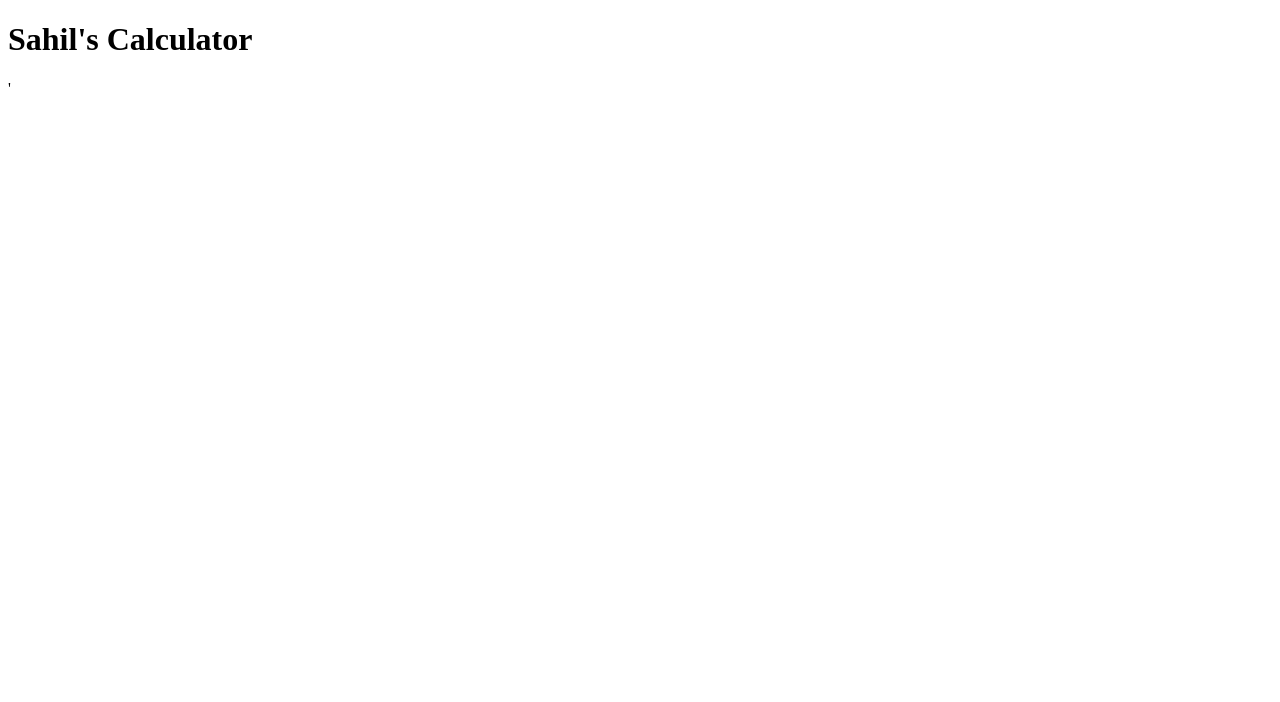
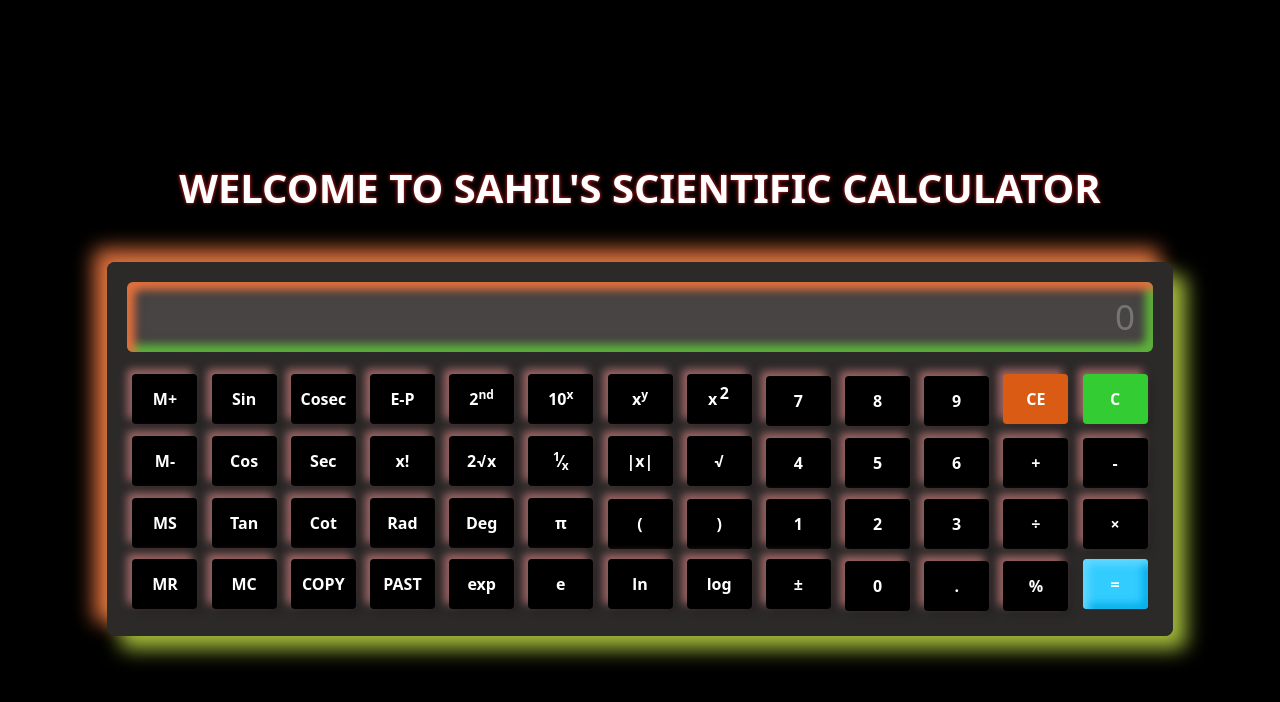
Before and after one commit to sahilsimform/Calculator_JS, a plain HTML site: page index.html in a window 1280 px wide. Drawn offline with nearby package versions, Linux system fonts and the light colour scheme.

Commit message:
HTML Adding HTML & CSS

```diff
--- /dev/null
+++ b/CSS/Rain.css
@@ -0,0 +1,47 @@
+* {
+  margin: 0px;
+  padding: 0px;
+  box-sizing: border-box;
+}
+
+body {
+  background: #000;
+  overflow: hidden;
+  height: 100vh;
+}
+
+i {
+  position: absolute;
+  height: 200px;
+  background: linear-gradient(transparent, #fff);
+  border-bottom-left-radius: 5px;
+  border-bottom-right-radius: 5px;
+  animation: animate 5s linear infinite;
+}
+i:nth-child(3n + 1) {
+  background: linear-gradient(transparent, #0ff);
+}
+i:nth-child(3n + 2) {
+  background: linear-gradient(transparent, #0f0);
+}
+i:nth-child(3n + 3) {
+  background: linear-gradient(transparent, #f00);
+}
+
+@keyframes animate {
+  0% {
+    transform: translateY(-200px);
+  }
+  100% {
+    transform: translateY(calc(100vh + 200px));
+  }
+}
+
+.vi {
+  /*  display: flex;
+  justify-content: center;
+  align-items: center;
+  min-height: 100vh;
+  background: #333; */
+  z-index: 2;
+}
--- /dev/null
+++ b/CSS/Style.css
@@ -0,0 +1,117 @@
+* {
+  margin: 0;
+  padding: 0;
+}
+body {
+  padding: 0;
+  margin: 0;
+  display: flex;
+  justify-content: center;
+  align-items: center;
+  min-height: 100vh;
+  user-select: none;
+  /* background: #ecf0f3; */
+}
+
+.container {
+  /* background: #d8ba35; */
+  /* background: #ecf0f3; */
+  background: transparent;
+  background: rgba(255, 255, 255, 0.05);
+  margin-left: 0em;
+  padding: 20px;
+  color: #fff;
+  border-radius: 8px;
+  backdrop-filter: blur(12px);
+  background-color: rgba(78, 73, 73, 0.568);
+  z-index: 10;
+  /* box-shadow: 13px 13px 20px #cbced1, -13px -13px 20px #ffffff; */
+  box-shadow: 13px 13px 20px #a5bd3c, -13px -13px 20px #e0713e;
+  /* z-index: 2; */
+}
+
+.content {
+  width: 102%;
+  margin-top: 1.7em;
+  display: flex;
+  justify-content: center;
+  align-items: center;
+  flex-direction: column;
+}
+
+.row button {
+  width: 65px;
+  height: 50px;
+  font-size: 16px;
+  border: none;
+  outline: none;
+  margin: 5px;
+  border-radius: 4px;
+  color: #fff;
+  background-color: black;
+  transition: 0.1s;
+  box-shadow: 5px 5px 8px #00000020, -5px -5px 8px rgb(158, 101, 101);
+  /* box-shadow: 5px 5px 8px #00000020, -5px -5px 8px #ffff; */
+  font-weight: bold;
+}
+
+.row button:hover {
+  box-shadow: inset 5px 5px 8px rgba(16, 16, 16, 0.1), inset -5px -5px 8px #fff;
+  background: #fff;
+  color: black;
+}
+
+.display #screen {
+  margin-bottom: 0.5em;
+  width: 100%;
+  height: 70px;
+  font-size: 35px;
+  outline: none;
+  border: none;
+  text-align: right;
+  padding-right: 0.5em;
+  /* background: #ecf0f3; */
+  background: #000000;
+  border-radius: 6px;
+  box-shadow: inset 8px 8px 8px #e0713e, inset -8px -8px 8px #5db13c;
+  /* box-shadow: inset 8px 8px 8px #cbced1, inset -8px -8px 8px #ffffff; */
+  background: rgba(255, 255, 255, 0.05);
+  backdrop-filter: blur(12px);
+  color: #fff;
+}
+
+#eval {
+  background: #33ccff;
+  color: #fff;
+  box-shadow: inset 5px 5px 8px #66d9ff, inset -5px -5px 8px #00ace6;
+}
+
+#eval:hover {
+  box-shadow: inset 5px 5px 8px #00ace6, inset -5px -5px 8px #00ace6;
+}
+
+#ac {
+  background: #33cc33;
+  color: #fff;
+}
+
+#ac:hover {
+  box-shadow: inset 5px 5px 8px #2eb82e, inset -5px -5px 8px #33cc33;
+}
+
+#ce {
+  background: #da5c14;
+  color: #fff;
+}
+
+#ce:hover {
+  box-shadow: inset 5px 5px 8px #e60073, inset -5px -5px 8px #ff3399;
+}
+
+.main_h1 {
+  color: rgb(255, 255, 255);
+  font-weight: bold;
+  margin-bottom: 50px;
+  text-align: center;
+  text-shadow: 0 0 3px #a12424, 0 0 5px #8f1919;
+}
--- a/index.html
+++ b/index.html
@@ -3,13 +3,109 @@
 
 <head>
     <meta charset="UTF-8">
-    <meta http-equiv="X-UA-Compatible" content="IE=edge">
+    <meta http-equiv="X-UA-Compatible">
     <meta name="viewport" content="width=device-width, initial-scale=1.0">
-    <title>Sahil's Calculator</title>
+    <link href="https://cdn.jsdelivr.net/npm/bootstrap@5.0.2/dist/css/bootstrap.min.css" rel="stylesheet"
+        integrity="sha384-EVSTQN3/azprG1Anm3QDgpJLIm9Nao0Yz1ztcQTwFspd3yD65VohhpuuCOmLASjC" crossorigin="anonymous">
+    <script src="https://cdn.jsdelivr.net/npm/bootstrap@5.0.2/dist/js/bootstrap.bundle.min.js"
+        integrity="sha384-MrcW6ZMFYlzcLA8Nl+NtUVF0sA7MsXsP1UyJoMp4YLEuNSfAP+JcXn/tWtIaxVXM" crossorigin="anonymous">
+    </script>
+
+    <link rel="stylesheet" href="https://cdnjs.cloudflare.com/ajax/libs/font-awesome/4.7.0/css/font-awesome.min.css">
+    <link rel="stylesheet" type="text/css" href="CSS/Rain.css" />
+    <link rel="stylesheet" type="text/css" href="CSS/Style.css" />
+
+    <title>Scientific Calculator</title>
 </head>
 
 <body>
-    <h1>Sahil's Calculator</h1>'
+    <div class="main_1 vi ">
+        <h1 class="main_h1"><b>WELCOME TO SAHIL'S SCIENTIFIC CALCULATOR</b></h1>
+        <div class="container">
+            <div class="mk">
+                <div class="display">
+                    <input id="screen" type="text" placeholder="0">
+                </div>
+
+
+                <div class="btns bt">
+                    <div class="row">
+                        <div class="col-12">
+                            <button onclick="MmPos()">M+</button>
+                            <button onclick="sin()">Sin</button>
+                            <button onclick="cosec()">Cosec</button>
+                            <button onclick="exp()">E-P</button>
+                            <button>2<sup>nd</sup></button>
+                            <button onclick="TenPow()">10<sup>x</sup></button>
+                            <button onclick="pow()">x<sup>y</sup></button>
+                            <button onclick="pow()"><b>x <span
+                                        style="position: relative; bottom: .4em; right: .1em;">2</span></b></button>
+                            <button class="btn"><b>7</b></button>
+                            <button class="btn"><b>8</b></button>
+                            <button class="btn"><b>9</b></button>
+                            <button id="ce" onclick="backspc()">CE</button>
+                            <button id="ac" onclick="screen.value=''">C</button>
+                        </div>
+                    </div>
+                    <div class="row">
+                        <div class="col-12">
+                            <button onclick="MmNiv()">M-</button>
+                            <button onclick="cos()">Cos</button>
+                            <button onclick="sec()">Sec</button>
+                            <button onclick="fact()">x!</button>
+                            <button onclick="sqrt()">2<span>&#8730;</span>x</button>
+                            <button onclick="by()"><sup>1</sup>&frasl;<sub>x</sub></button>
+                            <button onclick="modo()">|x|</button>
+                            <button onclick="sqrt()"><span>&#8730;</span> </button>
+                            <button class="btn"><b>4</b></button>
+                            <button class="btn"><b>5</b></button>
+                            <button class="btn"><b>6</b></button>
+                            <button class="btn"><b>+</b></button>
+                            <button class="btn"><b>-</b></button>
+                        </div>
+                    </div>
+
+                    <div class="row">
+                        <div class="col-12">
+                            <button onclick="MmSave()">MS</button>
+                            <button onclick="tan()">Tan</button>
+                            <button onclick="cot()">Cot</button>
+                            <button onclick="rad()">Rad</button>
+                            <button onclick="deg()">Deg</button>
+                            <button onclick="pi()">π</button>
+                            <button class="btn">(</button>
+                            <button class="btn">)</button>
+                            <button class="btn"><b>1</b></button>
+                            <button class="btn"><b>2</b></button>
+                            <button class="btn"><b>3</b></button>
+                            <button class="btn"><b><span>&#247;</span></b></button>
+                            <button class="btn"><b><span>&#215;</span></b></button>
+                        </div>
+                    </div>
+
+                    <div class="row">
+                        <div class="col-12">
+                            <button onclick="MmRecall()">MR</button>
+                            <button onclick="MmClear()">MC</button>
+                            <button onclick="copyButPress()">COPY</button>
+                            <button onclick="pasteButPress()">PAST</button>
+                            <button onclick="exp()">exp</button>
+                            <button onclick="e()">e</button>
+                            <button onclick="ln()">ln</button>
+                            <button onclick="log()">log</button>
+                            <button onclick="invert()"><span>&#177;</span></button>
+                            <button class="btn"><b>0</b></button>
+                            <button class="btn"><b>.</b></button>
+                            <button class="btn">%</button>
+                            <button id="eval" onclick="screen.value=eval(screen.value)">=</button>
+                        </div>
+                    </div>
+                </div>
+            </div>
+        </div>
+    </div>
+    <script type="text/javascript" src="JS/function.js"></script>
+    <script type="text/javascript" src="JS/rain.js"></script>
 </body>
 
 </html>
```
